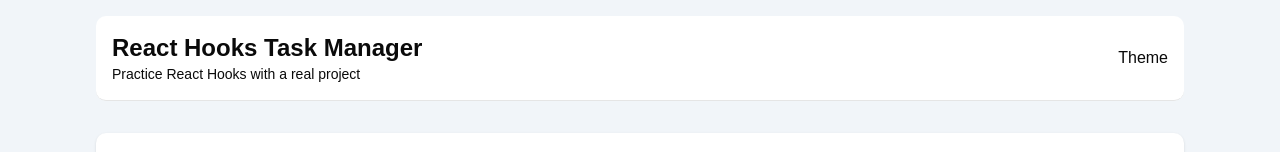
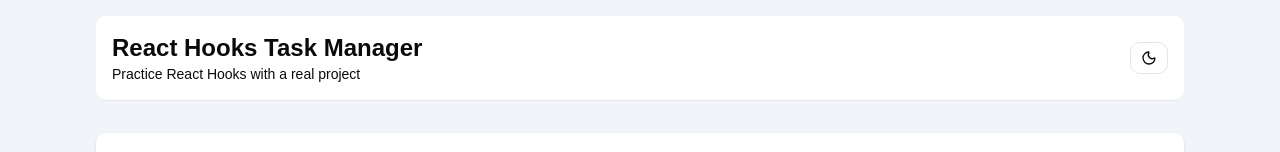
Before and after one commit to mohaddesekm/react-hooks-task-manager, a React (Vite) app: page / in a window 1280 px wide. Shown: the top 152 px of the page. Built offline with nearby package versions, Linux system fonts and the light colour scheme.

Commit message:
dark mode

```diff
--- a/src/App.jsx
+++ b/src/App.jsx
@@ -1,10 +1,30 @@
+import { useState } from 'react';
 import './App.css';
 import AppLayout from './components/layout/AppLayout';
+import { useEffect } from 'react';
 
 export default function App() {
+    const [theme, setTheme] = useState('light');
+    const [isLoaded, setIsLoaded] = useState(false);
+
+    useEffect(() => {
+        const savedTheme = localStorage.getItem('theme');
+
+        if (savedTheme) {
+            setTheme(savedTheme);
+        }
+        setIsLoaded(true);
+    }, []);
+
+    useEffect(() => {
+        if (!isLoaded) return;
+        document.documentElement.classList.toggle('dark', theme === 'dark');
+        localStorage.setItem('theme', theme);
+    }, [theme, isLoaded]);
+
     return (
-        <div className=" bg-slate-100">
-            <AppLayout />
+        <div className="bg-slate-100 dark:bg-zinc-950">
+            <AppLayout theme={theme} setTheme={setTheme} />
         </div>
     );
 }
--- a/src/components/layout/AppLayout.jsx
+++ b/src/components/layout/AppLayout.jsx
@@ -1,11 +1,11 @@
 import Tasks from '../task/Tasks';
 import Header from './Header';
 
-export default function AppLayout() {
+export default function AppLayout({ theme, setTheme }) {
     return (
         <main className="min-h-screen mx-auto w-full max-w-6xl px-4 sm:px-6 lg:px-8 pt-4">
-            <Header />
-            <Tasks/>
+            <Header theme={theme} setTheme={setTheme} />
+            <Tasks />
         </main>
     );
 }
--- a/src/components/layout/Header.jsx
+++ b/src/components/layout/Header.jsx
@@ -1,6 +1,9 @@
-export default function Header() {
+import { Button } from '../ui/button';
+import { Moon, Sun } from 'lucide-react';
+
+export default function Header({ theme, setTheme }) {
     return (
-        <div className="border-b bg-white rounded-lg">
+        <div className="border-b bg-white rounded-lg dark:bg-zinc-900">
             <div className="flex justify-between items-center p-4 ">
                 <div>
                     <h1 className="text-2xl font-bold">
@@ -11,7 +14,21 @@ export default function Header() {
                     </p>
                 </div>
 
-                <div>Theme</div>
+                <Button
+                    variant="outline"
+                    onClick={() =>
+                        setTheme((prev) =>
+                            prev === 'light' ? 'dark' : 'light',
+                        )
+                    }
+                    className="cursor-pointer"
+                >
+                    {theme === 'light' ? (
+                        <Moon className="h-6 w-6" />
+                    ) : (
+                        <Sun className="h-6 w-6" />
+                    )}
+                </Button>
             </div>
         </div>
     );
--- a/src/components/task/TaskItem.jsx
+++ b/src/components/task/TaskItem.jsx
@@ -3,8 +3,8 @@ import { memo } from 'react';
 
 function TaskItem({ task, onRemove, onToggle }) {
     return (
-        <li className="mt-3 flex justify-between items-center rounded-lg border bg-white p-4">
-            <span className={`${task.completed && 'opacity-50 line-through'}`}>
+        <li className="mt-3 flex justify-between items-center rounded-lg border bg-white p-4 dark:bg-zinc-800 dark:border-zinc-700">
+            <span className={`${task.completed && 'opacity-50 line-through'} text-gray-900 dark:text-white`}>
                 {task.title}
             </span>
             <div className="flex gap-2">
--- a/src/components/task/Tasks.jsx
+++ b/src/components/task/Tasks.jsx
@@ -95,11 +95,11 @@ export default function Tasks() {
     const isSearching = search.trim() !== '' || filter !== 'all';
 
     return (
-        <section className="mt-8 rounded-lg bg-white shadow">
+        <section className="mt-8 rounded-lg bg-white shadow dark:bg-zinc-900">
             <div className="flex gap-4 items-center p-4">
                 <input
                     type="text"
-                    className="w-full rounded-md bg-white py-2 outline-none"
+                    className="w-full rounded-md bg-white py-2 outline-none dark:bg-zinc-800 dark:text-white "
                     value={taskTitle}
                     onChange={(e) => setTaskTitle(e.target.value)}
                     placeholder="What needs to be done?"
@@ -111,7 +111,7 @@ export default function Tasks() {
 
             <input
                 type="text"
-                className="w-full rounded-md bg-white px-4 pb-6 outline-none"
+                className="w-full rounded-md bg-white px-4 pb-6 outline-none dark:bg-zinc-800 dark:text-white"
                 placeholder="Search tasks..."
                 value={search}
                 onChange={(e) => setSearch(e.target.value)}
@@ -170,7 +170,7 @@ export default function Tasks() {
             )}
 
             {filteredTasks.length ? (
-                <div className="grid grid-cols-3 gap-4 p-4 border-t">
+                <div className="grid grid-cols-3 gap-4 p-4 border-t dark:bg-zinc-900 dark:border-zinc-700">
                     <div className="rounded-lg border p-4 text-center">
                         <p className="text-sm text-gray-500">Total</p>
                         <h3 className="text-2xl font-bold">{totalTasks}</h3>
```
